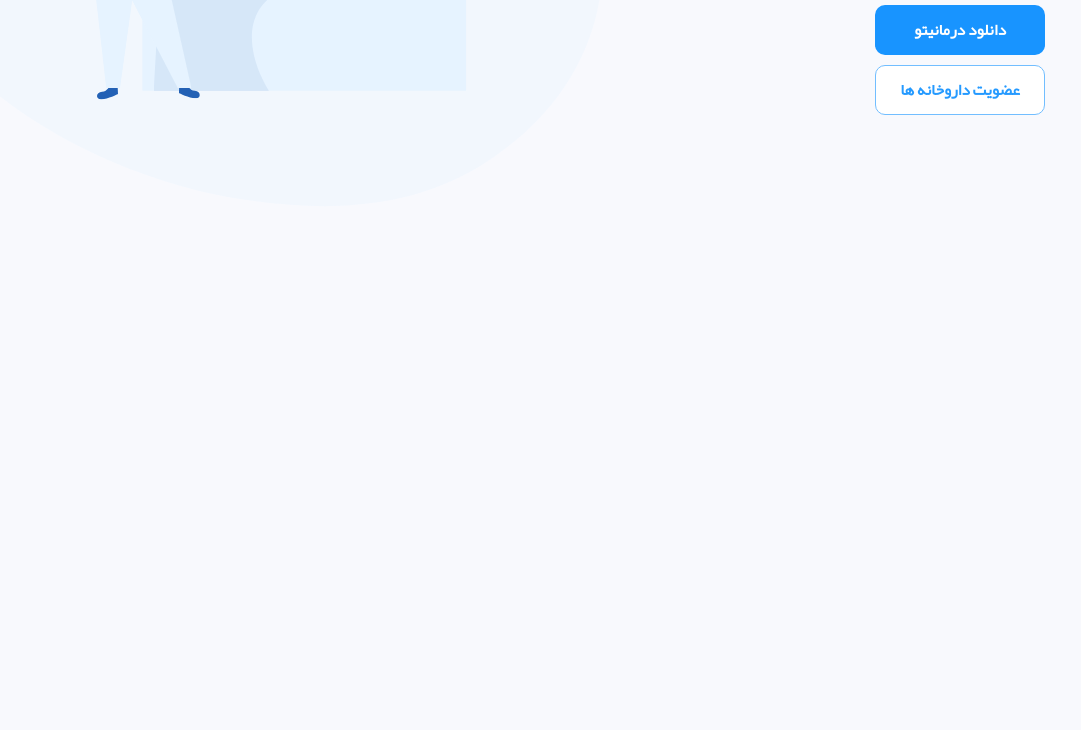
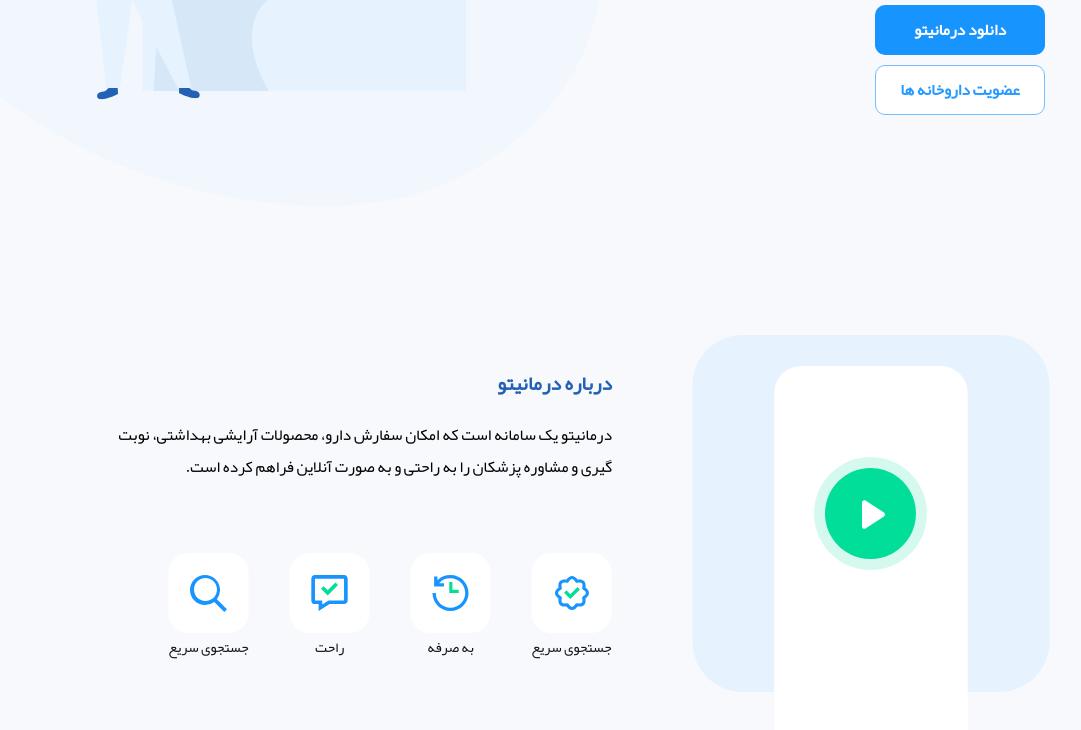
Before and after one commit to mehran-hrajabi/Darmanito, a plain HTML site: page index.html in a window 1280 px wide. Shown: the part 462-1192 px from the top of the page, without its empty margins (122-1203 px from the left). Drawn offline with Linux system fonts and the light colour scheme.

Commit message:
Add about section

```diff
--- a/index.html
+++ b/index.html
@@ -49,7 +49,34 @@
 
 
     <div class="about">
+        <img src="pic/about_phone.svg" alt="درباره درمانیتو">
 
+        <div class="about_content">
+            <div class="about_description">
+            <h2>درباره درمانیتو</h2>
+            <p>درمانیتو یک سامانه است که امکان سفارش دارو، محصولات آرایشی بهداشتی،
+                 نوبت گیری و مشاوره پزشکان را به راحتی و به صورت آنلاین فراهم کرده است.</p>
+            </div>
+
+            <div class="about_items">
+                <div>
+                    <img src="pic/tic_icon.svg" alt="جستجوی سریغ">
+                    <p>جستجوی سریع</p>
+                </div>
+                <div>
+                    <img src="pic/efficient_icon.svg" alt="به صرفه">
+                    <p>به صرفه</p>
+                </div>
+                <div>
+                    <img src="pic/easy_icon.svg" alt="راحت">
+                    <p>راحت</p>
+                </div>
+                <div>
+                    <img src="pic/search_icon.svg" alt="جستجوی سریع">
+                    <p>جستجوی سریع</p>
+                </div>
+            </div>
+        </div>
     </div>
 
 
--- a/style.css
+++ b/style.css
@@ -21,7 +21,7 @@
 .grid-container{
     display: grid;
     grid-template-columns: 100%;
-    grid-template-rows: 100px 650px 600px 500px 400px 400px 200px 800px;
+    grid-template-rows: 100px 650px 500px 500px 400px 400px 200px 800px;
 }
 
 
@@ -108,11 +108,6 @@
     flex-direction: row;
     justify-content: space-between;
 }
-/*Header image*/
-.header > img{
-    display: flex;
-    margin-left: 0;
-}
 /*Header titles and buttons*/
 .header_appDl{
     display: flex;
@@ -167,6 +162,55 @@
 .about{
     grid-column: 1 / span 1;
     grid-row: 3 / span 1;
+    display: flex;
+    flex-direction: row;
+    justify-content: space-between;
+    align-items: center;
+}
+.about > img{
+    margin-right: 100px;
+    margin-left: 80px;
+}
+/*Descriptions in left side of the element*/
+.about_content{
+    display: flex;
+    flex-direction: column;
+    height: 500px;
+    padding-top: 50px;
+    margin-left: 200px;
+}
+.about_description{
+    margin-bottom: 50px;
+}
+.about_description > h2{
+    font-weight: bold;
+    font-size: 20px;
+    color: #2361B5;
+}
+.about_description > p{
+    font-size: 16px;
+    margin: auto;
+}
+/*Icons in the left side of the element*/
+.about_items{
+    display: flex;
+    flex-direction: row;
+}
+.about_items > div{
+    display: flex;
+    flex-direction: column;
+    margin: 20px;
+}
+.about_items > div:first-child{
+    margin-right: 0;
+}
+.about_items img{
+    border-radius: 15px;
+}
+.about_items p{
+    font-size: 14px;
+    color: #141414;
+    margin: auto;
 }
 
 
```
